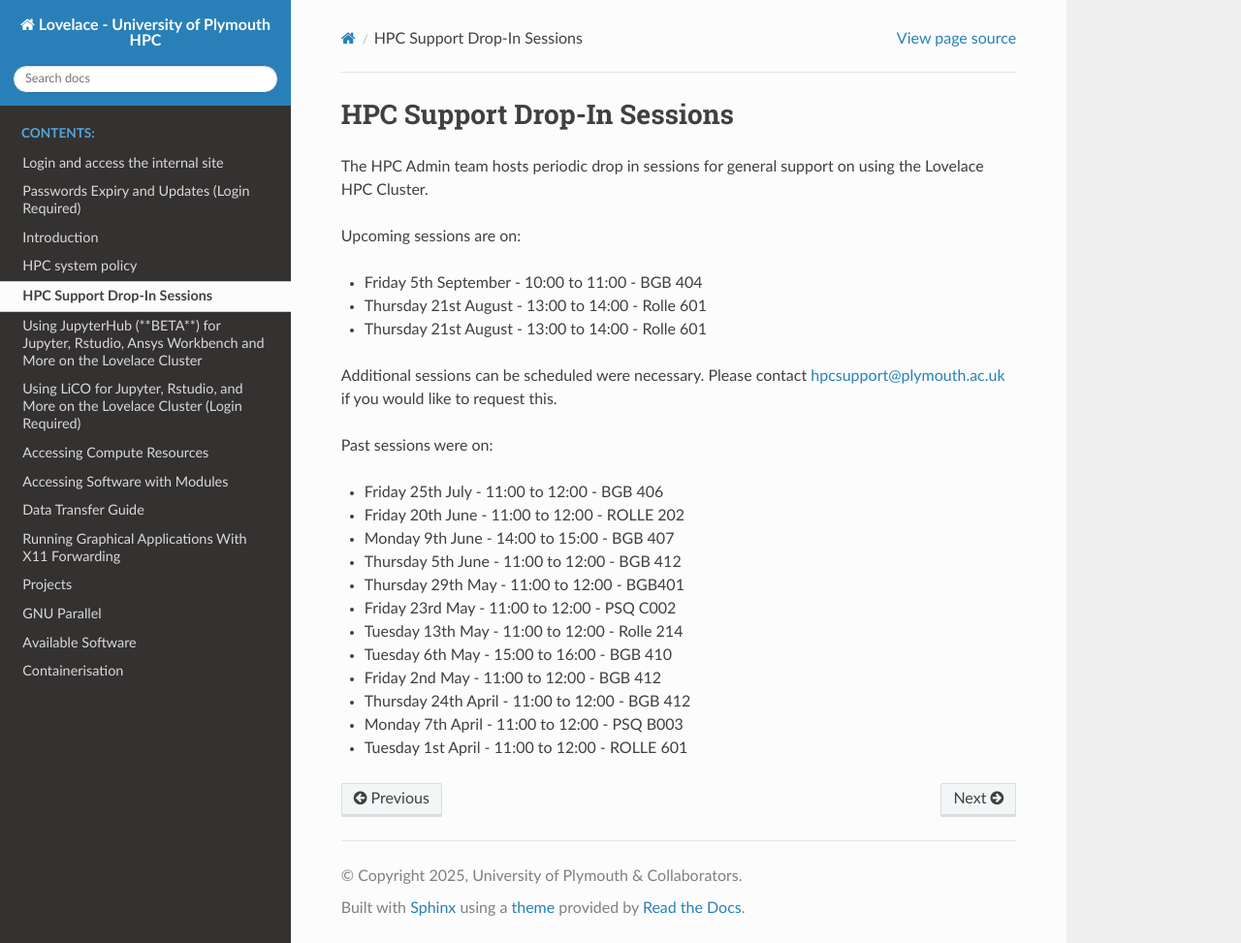
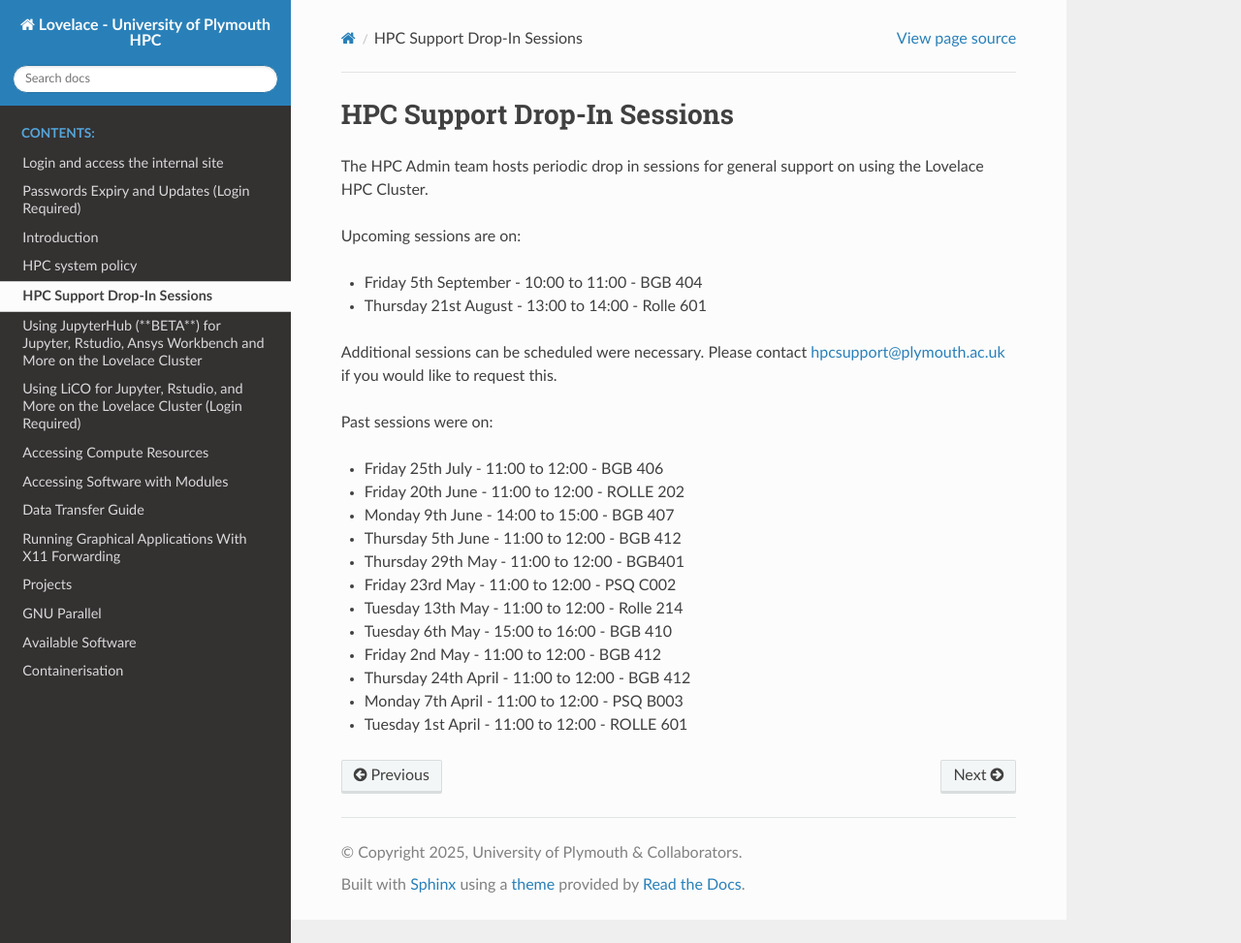
Before and after one commit to AbhinavPraveen/UoP-HPC-Docs, a Sphinx documentation site: the page built from source/user-guide/dropin.rst, in a window 1280 px wide and 973 px high. Shown: the whole window at 97% size. Built offline with Sphinx 7.4.7 and the Read the Docs theme 3.1.0, drawn with Linux system fonts in a browser that asks for light colours.

Commit message:
Remove duplicate day

```diff
--- a/source/user-guide/dropin.rst
+++ b/source/user-guide/dropin.rst
@@ -8,7 +8,6 @@ The HPC Admin team hosts periodic drop in sessions for general support on using
 Upcoming sessions are on:
 
 * Friday 5th September - 10:00 to 11:00 - BGB 404
-* Thursday 21st August - 13:00 to 14:00 - Rolle 601
 * Thursday 21st August - 13:00 to 14:00 - Rolle 601
 
 Additional sessions can be scheduled were necessary. Please contact `hpcsupport@plymouth.ac.uk <mailto:hpcsupport@plymouth.ac.uk>`_ if you would like to request this.
```
